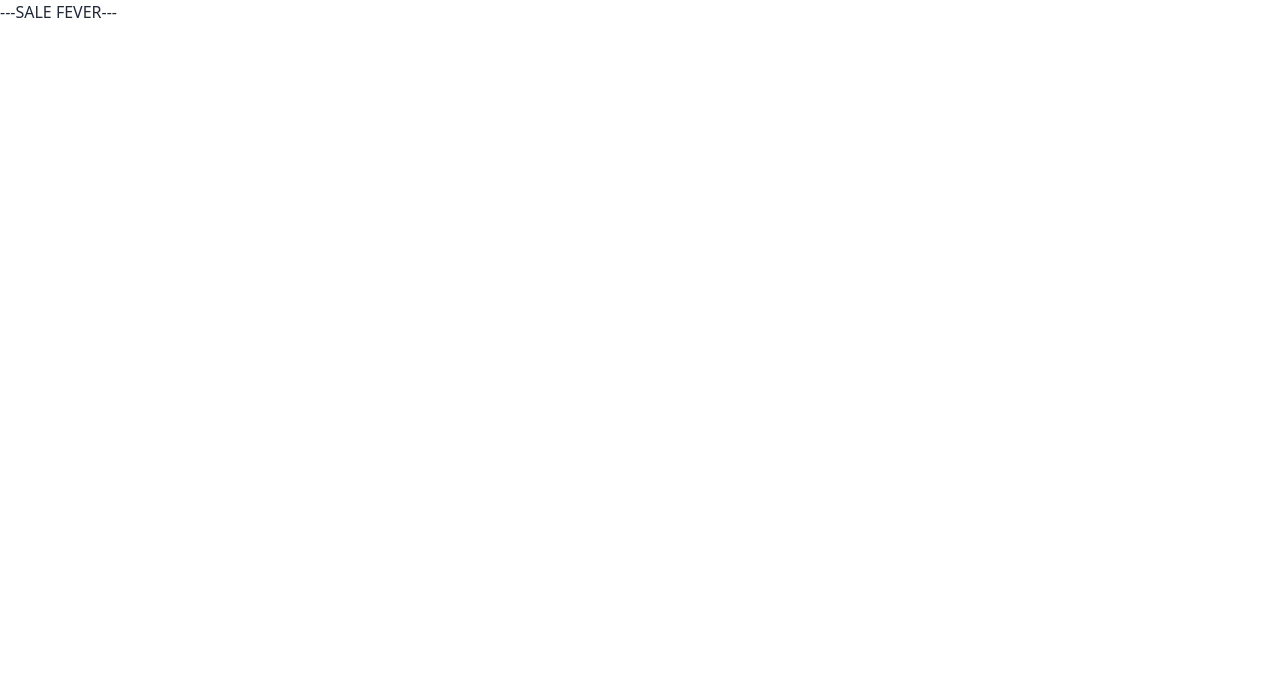
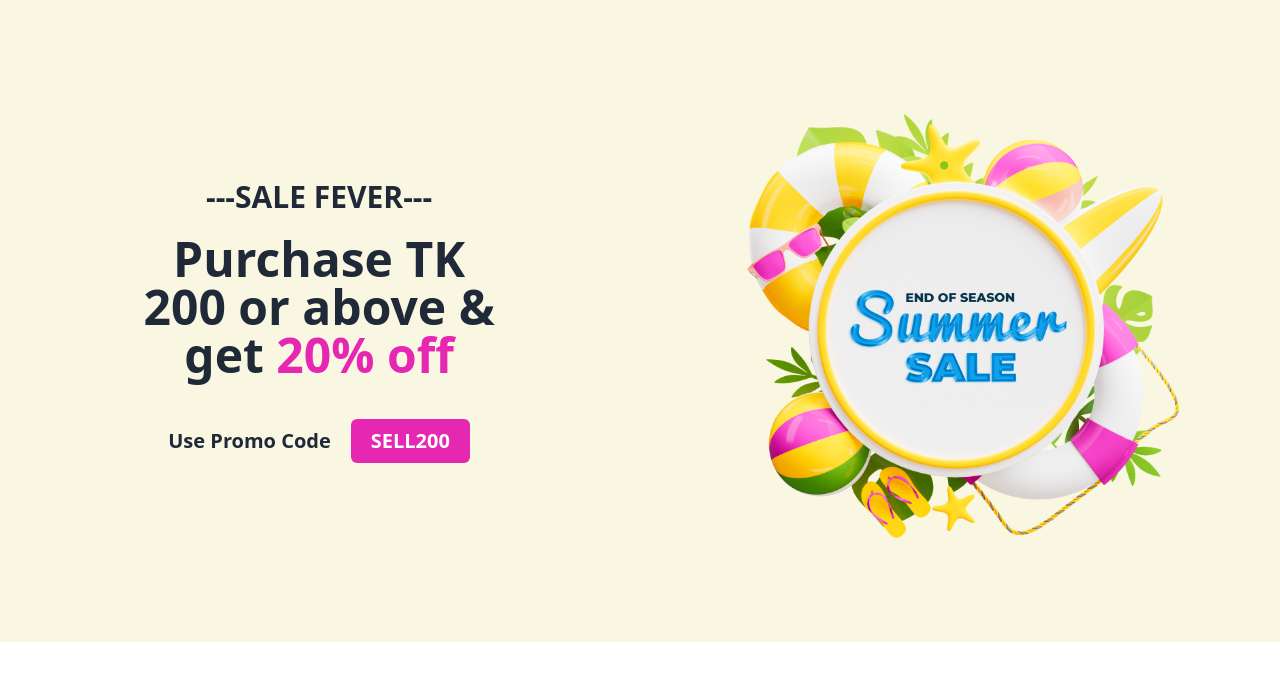
Before and after one commit to sakib071/summer-sale-website, a plain HTML site: page index.html in a window 1280 px wide. Drawn offline with nearby package versions, Linux system fonts and the light colour scheme.

Commit message:
banner done

```diff
--- a/index.html
+++ b/index.html
@@ -1,5 +1,5 @@
 <!DOCTYPE html>
-<html lang="en">
+<html lang="en" data-theme="light">
 
 <head>
     <meta charset="UTF-8">
@@ -13,8 +13,23 @@
     <header>
     </header>
     <main>
-        <section>
-            <h3>---SALE FEVER---</h3>
+        <section class="flex bg-[#F9F6E2] text-center justify-center items-center">
+            <div>
+                <h3 class="text-3xl font-semibold mb-5">---SALE FEVER---</h3>
+                <h3 class="w-3/5 text-5xl font-bold mx-auto">Purchase TK 200 or above & get <span
+                        class=" text-[#E527B2]">20%
+                        off</span>
+                </h3>
+                <div class="flex mt-10 justify-center gap-5 text-xl items-center">
+                    <p class=" font-semibold">Use Promo Code</p>
+                    <p class="bg-[#E527B2] px-5 py-2 rounded-md text-white font-semibold">SELL200</p>
+                </div>
+
+            </div>
+            <div class="m-20">
+                <img src="./images/Summer 1.png" alt="">
+            </div>
+
         </section>
     </main>
 
--- a/tailwind.config.js
+++ b/tailwind.config.js
@@ -4,5 +4,8 @@ module.exports = {
     theme: {
         extend: {},
     },
+    daisyui: {
+        themes: ["light", "dark"],
+    },
     plugins: [],
 }
```
